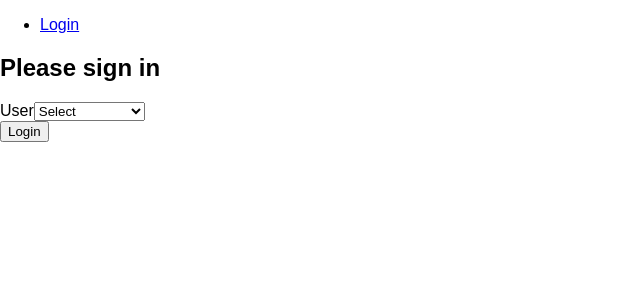
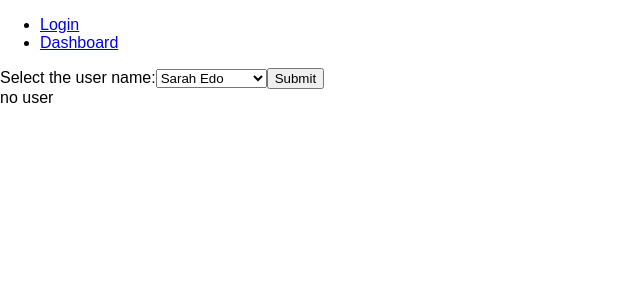
Before and after one commit to KaushikThrn/Udacity_would_you_rather, a React (Create React App) app: page /login in a window 1280 px wide. Shown: the top 300 px of the page, without its empty margins (0-640 px from the left). Built offline with nearby package versions, Linux system fonts and the light colour scheme.

Commit message:
Dummy dashboard

```diff
--- /dev/null
+++ b/src/actions/authedUser.js
@@ -0,0 +1,15 @@
+import {AUTHENTICATE_USER, SIGN_OUT} from "./types";
+
+export function authenticateUser(id) {
+    return {
+        type: AUTHENTICATE_USER,
+        id
+    }
+}
+
+export function signOut(id) {
+    return {
+        type: SIGN_OUT,
+        id
+    }
+}
--- a/src/components/App.js
+++ b/src/components/App.js
@@ -3,6 +3,7 @@ import {BrowserRouter as Router, Route, Link} from 'react-router-dom'
 import Login from './Login'
 import PrivateRoute from './PrivateRoute'
 import Question from './Question'
+import Dashboard from './Dashboard'
 import Protected from './Protected'
 import {handleInitialData} from "../actions/shared"
 import { connect } from 'react-redux'
@@ -23,9 +24,11 @@ componentDidMount() {
                      <li>
                         {console.log("the state in app.js is",this.props.state)}
                           <Link to="/login">Login</Link></li>
+                           <li><Link to="/Dashboard">Dashboard</Link></li>
                         </ul>
                         <Route path="/login" component={Login}/>
                         <Route path="/questions/:question_id" component={Question}/>
+                        <Route path="/Dashboard" component={Dashboard}/>
                         <PrivateRoute path="/protected" component={Protected}/>
                         </div>
                 </Fragment>
--- /dev/null
+++ b/src/components/Dashboard.js
@@ -0,0 +1,28 @@
+import React, {Component} from 'react'
+import {connect} from 'react-redux'
+import {Button, Form, FormGroup, Label} from 'reactstrap'
+import {authenticateUser} from "../actions/authedUser"
+import {Link, Redirect} from 'react-router-dom'
+
+class Dashboard extends Component {
+
+    render(){
+        return(
+            <div>Dashboard</div>
+            )
+    }
+}
+
+function mapStateToProps(state) {
+    return {
+        users: Object.values(state.users).map((user) => {
+            return ({
+                id: user.id,
+                name: user.name
+            })
+        }),
+        username: state.authedUser
+    }
+}
+
+export default connect(mapStateToProps)(Dashboard)
--- a/src/components/Login.js
+++ b/src/components/Login.js
@@ -5,70 +5,52 @@ import {authenticateUser} from "../actions/authedUser"
 import {Link, Redirect} from 'react-router-dom'
 
 class Login extends Component {
-    state = {
-        username: '',
-        isLogged: false
-    }
-    //submit the authenticated user
-    handleSubmit = (e) => {
-        e.preventDefault()
-        const {username} = this.state
-        const {dispatch} = this.props
-
-        if (username !== "") {
-            dispatch(authenticateUser(username))
-            this.setState(() => ({isLogged: true}))
-        }
-    }
-    //update the state based on values entered
-    handleChange = (e) => {
-        const username = e.target.value
-        this.setState(() => ({username}))
+    state={
+        value:""
     }
 
-    render() {
-        const {from} = this.props.location.state || {from: {pathname: '/'}}
+  handleChange=(event)=> {
+    this.setState({value: event.target.value});
+  }
 
-        const {isLogged} = this.state
+  handleSubmit=(event)=> {
+    event.preventDefault();
+    this.props.dispatch(authenticateUser(this.state.value));
 
-        if (isLogged) {
-            return <Redirect to={from}/>
-        }
+  }
 
 
-        return (
-            <Form onSubmit={this.handleSubmit} className="form-signin">
-                <h2 className="form-heading">Please sign in</h2>
-                <FormGroup>
-                    <Label htmlFor="username" className="sr-name">User</Label>
-
-                    <select id="username" className="form-control"
-                            value={this.state.username}
-                            onChange={this.handleChange}>
-                        <option value='' disabled>Select</option>
-                        {this.props.users.map((user) => (
-                                <option key={user.id} value={user.id}>{user.name}</option>
-                            )
-                        )}
-                    </select>
-
-                </FormGroup>
-                <Button type="submit" id="_submit" name="_submit"
-                        className="btn btn-lg btn-primary btn-block">Login</Button>
-            </Form>
-        )
+    render(){
+        return(
+        <div>
+        <form onSubmit={this.handleSubmit}>
+        <label>
+          Select the user name:
+          <select value={this.state.value} onChange={this.handleChange}>
+          {
+            this.props.users.map((user)=>(
+                <option key={user.id} value={user.id}>{user.name}</option>
+                ))
+          }
+          </select>
+        </label>
+        <input type="submit" value="Submit" />
+      </form>
+      <div>{this.props.username.length===0?"no user":this.props.username[0]}</div>
+      </div>
+            )
     }
 }
 
-function mapStateToProps({users, authedUser}) {
+function mapStateToProps(state) {
     return {
-        users: Object.values(users).map((user) => {
+        users: Object.values(state.users).map((user) => {
             return ({
                 id: user.id,
                 name: user.name
             })
         }),
-        username: authedUser
+        username: state.authedUser
     }
 }
 
--- a/src/reducers/authedUser.js
+++ b/src/reducers/authedUser.js
@@ -1,12 +1,12 @@
 import {AUTHENTICATE_USER, SIGN_OUT} from "../actions/types";
 
-export default function authedUser(state = {}, action) {
+export default function authedUser(state = [], action) {
     switch (action.type) {
         case AUTHENTICATE_USER:
-            return action.id
+            return [action.id]
 
         case SIGN_OUT:
-            return {}
+            return []
         default:
             return state
     }
```
